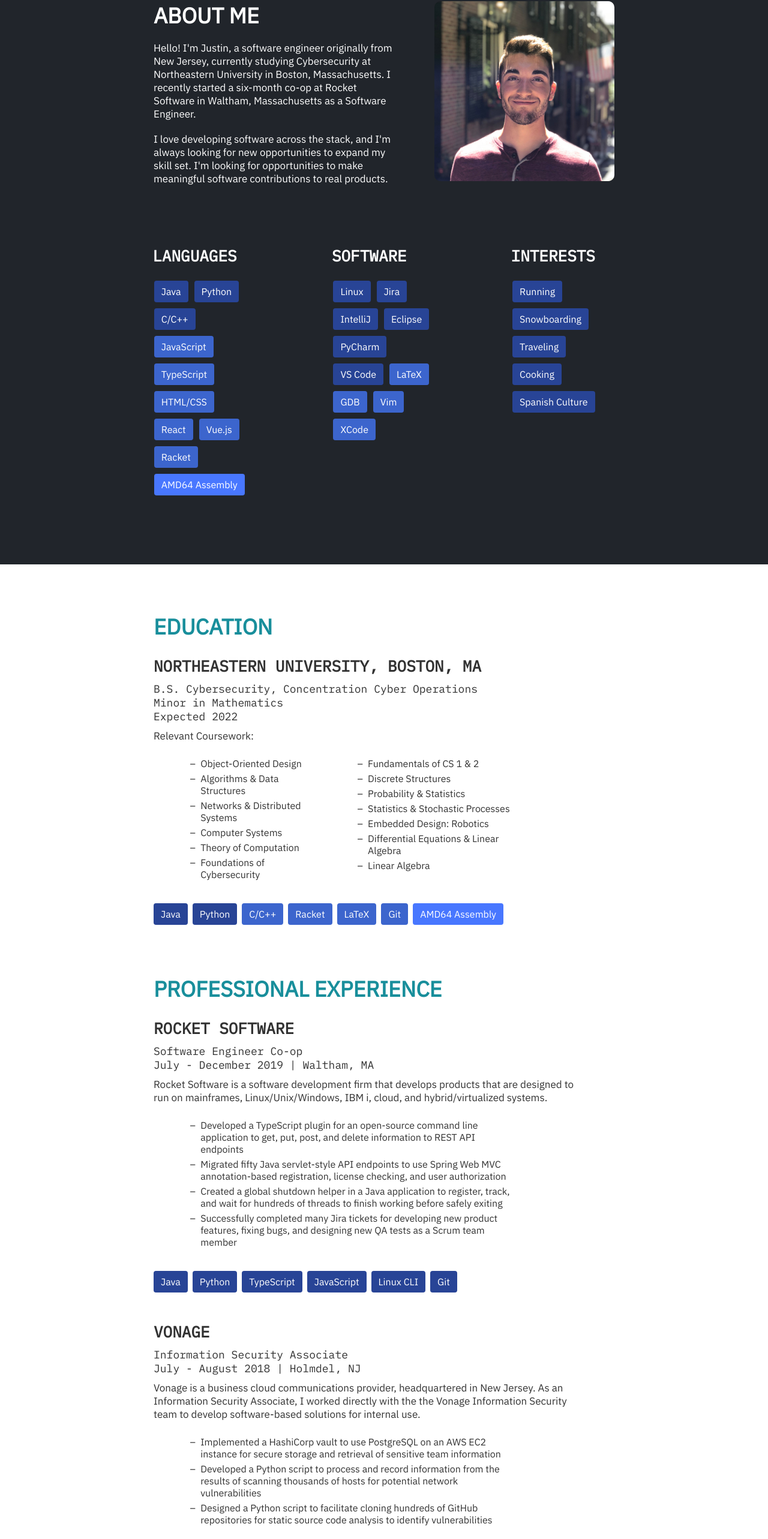
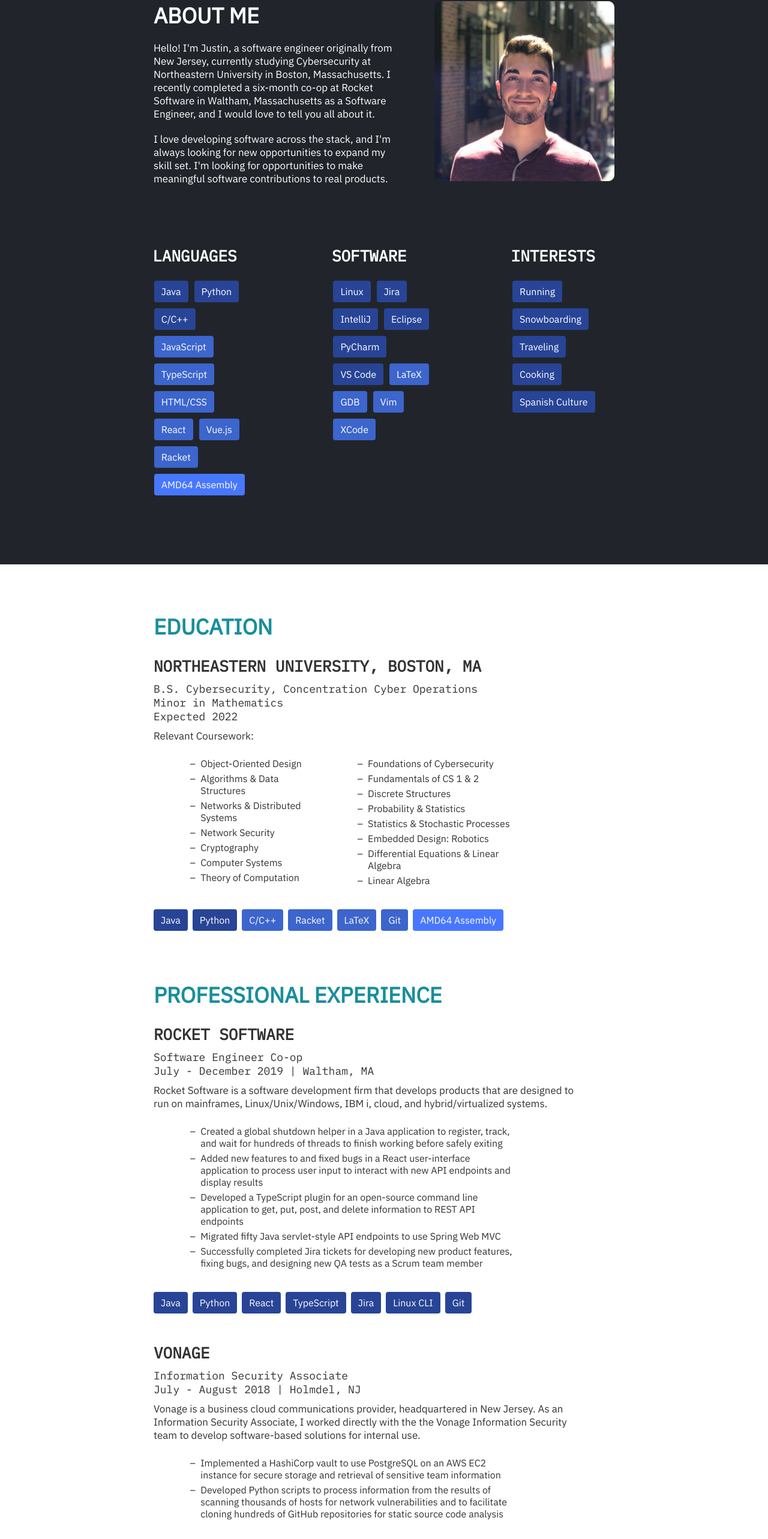
Before and after one commit to justinkonecny/website, a React (Create React App) app: page / in a window 1280 px wide. Shown: the part 878-3444 px from the top of the page at 60% size. Built offline with nearby package versions, Linux system fonts and the light colour scheme.

Commit message:
Update contents

```diff
--- a/src/components/Home.js
+++ b/src/components/Home.js
@@ -316,8 +316,9 @@ class Home extends Component {
                                 <div className={this.state.showAboutMe ? 'fade-in' : 'fade-in-hide'} style={{'margin': '20px auto'}}>
                                     <p>
                                         Hello! I'm Justin, a software engineer originally from New Jersey, currently studying
-                                        Cybersecurity at Northeastern University in Boston, Massachusetts. I recently started
-                                        a six-month co-op at Rocket Software in Waltham, Massachusetts as a Software Engineer.
+                                        Cybersecurity at Northeastern University in Boston, Massachusetts. I recently completed
+                                        a six-month co-op at Rocket Software in Waltham, Massachusetts as a Software Engineer, and
+                                        I would love to tell you all about it.
                                     </p>
                                     <br/>
                                     <p>
@@ -400,11 +401,13 @@ class Home extends Component {
                                     <li>Object-Oriented Design</li>
                                     <li>Algorithms & Data Structures</li>
                                     <li>Networks & Distributed Systems</li>
+                                    <li>Network Security</li>
+                                    <li>Cryptography</li>
                                     <li>Computer Systems</li>
                                     <li>Theory of Computation</li>
-                                    <li>Foundations of Cybersecurity</li>
                                 </div>
                                 <div className={this.state.isMobile ? 'list list-mobile' : 'list'}>
+                                    <li>Foundations of Cybersecurity</li>
                                     <li>Fundamentals of CS 1 & 2</li>
                                     <li>Discrete Structures</li>
                                     <li>Probability & Statistics</li>
@@ -434,17 +437,19 @@ class Home extends Component {
                             </p>
                             <ul className={this.state.isMobile ? 'list-container list-container-mobile' : 'list-container'}>
                                 <div className={this.state.isMobile ? 'list list-mobile' : 'list'}>
+                                    <li>Created a global shutdown helper in a Java application to register, track, and wait for hundreds of threads to finish working before safely exiting</li>
+                                    <li>Added new features to and fixed bugs in a React user-interface application to process user input to interact with new API endpoints and display results</li>
                                     <li>Developed a TypeScript plugin for an open-source command line application to get, put, post, and delete information to REST API endpoints</li>
-                                    <li>Migrated fifty Java servlet-style API endpoints to use Spring Web MVC annotation-based registration, license checking, and user authorization</li>
-                                    <li>Created a global shutdown helper in a Java application to register, track, and wait for hundreds of threads to finish working before safely exiting</li>
-                                    <li>Successfully completed many Jira tickets for developing new product features, fixing bugs, and designing new QA tests as a Scrum team member</li>
+                                    <li>Migrated fifty Java servlet-style API endpoints to use Spring Web MVC</li>
+                                    <li>Successfully completed Jira tickets for developing new product features, fixing bugs, and designing new QA tests as a Scrum team member</li>
                                 </div>
                             </ul>
                             <div id={'rocket-skills'} className={this.state.showRocketSkills ? 'skills fade-in' : 'skills fade-in-hide'} style={{'marginBottom': '0'}}>
                                 <span className={'skill-all body-skill'} style={this.skillProficient}>Java</span>
                                 <span className={'skill-all body-skill'} style={this.skillProficient}>Python</span>
+                                <span className={'skill-all body-skill'} style={this.skillProficient}>React</span>
                                 <span className={'skill-all body-skill'} style={this.skillProficient}>TypeScript</span>
-                                <span className={'skill-all body-skill'} style={this.skillProficient}>JavaScript</span>
+                                <span className={'skill-all body-skill'} style={this.skillProficient}>Jira</span>
                                 <span className={'skill-all body-skill'} style={this.skillProficient}>Linux CLI</span>
                                 <span className={'skill-all body-skill'} style={this.skillProficient}>Git</span>
                             </div>
@@ -461,8 +466,7 @@ class Home extends Component {
                             <ul className={this.state.isMobile ? 'list-container list-container-mobile' : 'list-container'}>
                                 <div className={this.state.isMobile ? 'list list-mobile' : 'list'}>
                                     <li>Implemented a HashiCorp vault to use PostgreSQL on an AWS EC2 instance for secure storage and retrieval of sensitive team information</li>
-                                    <li>Developed a Python script to process and record information from the results of scanning thousands of hosts for potential network vulnerabilities</li>
-                                    <li>Designed a Python script to facilitate cloning hundreds of GitHub repositories for static source code analysis to identify vulnerabilities</li>
+                                    <li>Developed Python scripts to process information from the results of scanning thousands of hosts for network vulnerabilities and to facilitate cloning hundreds of GitHub repositories for static source code analysis</li>
                                 </div>
                             </ul>
                             <div id={'vonage-skills'} className={this.state.showVonageSkills ? 'skills fade-in' : 'skills fade-in-hide'} style={{'marginBottom': '0'}}>
@@ -587,8 +591,7 @@ class Home extends Component {
                             <div style={this.state.isMobile ? {'margin': 'auto', 'textAlign': 'center'} : {'margin': 'auto', 'textAlign': 'center', 'padding': '0 15vw'}}>
                                 <h3 id='contact'>LET'S GET IN TOUCH</h3>
                                 <p>
-                                    I am currently seeking opportunities for a co-op position or internship for July - December
-                                    2020 in a software engineering roll.
+                                    I am currently seeking opportunities for a co-op position or internship for July through December 2020 in a software engineering roll.
                                 </p>
                                 <br/>
                                 <p>
```
Also changed, not shown: 1 other file (tests, documents, lock files or other folders).
